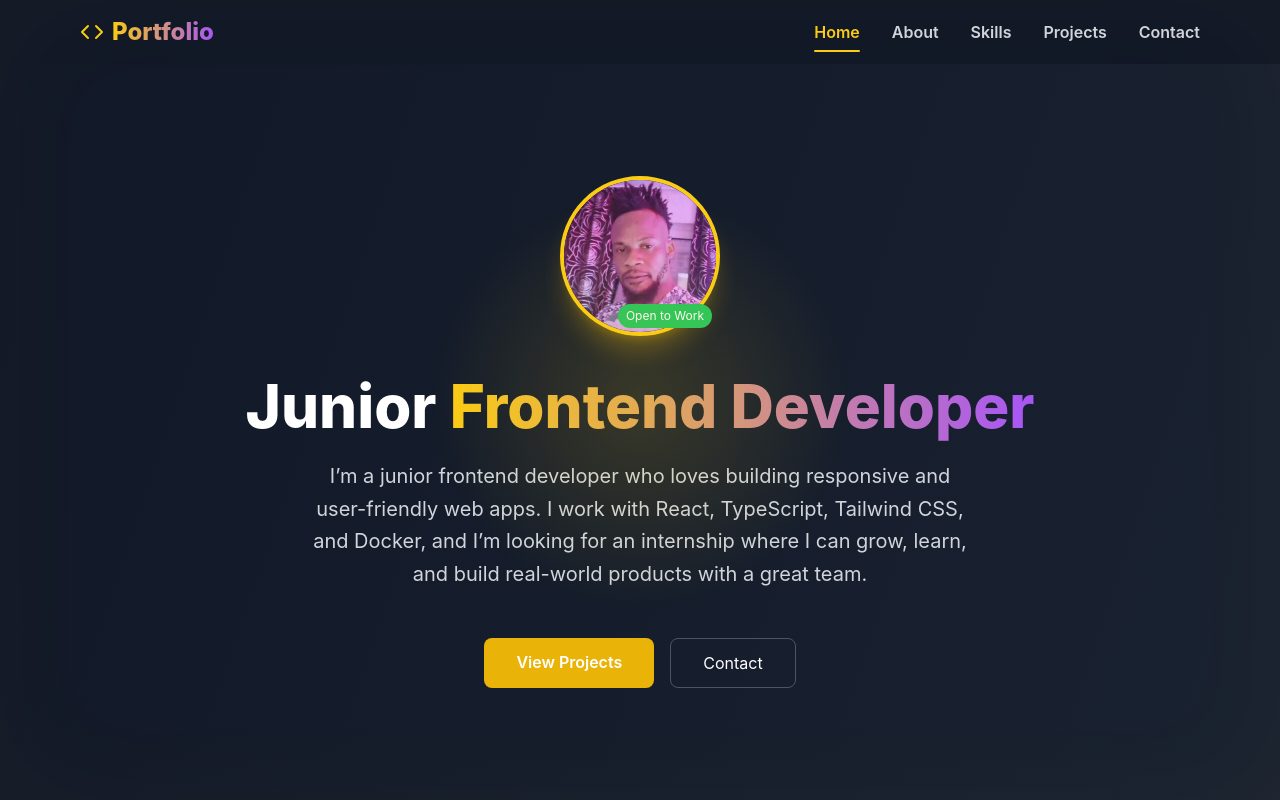
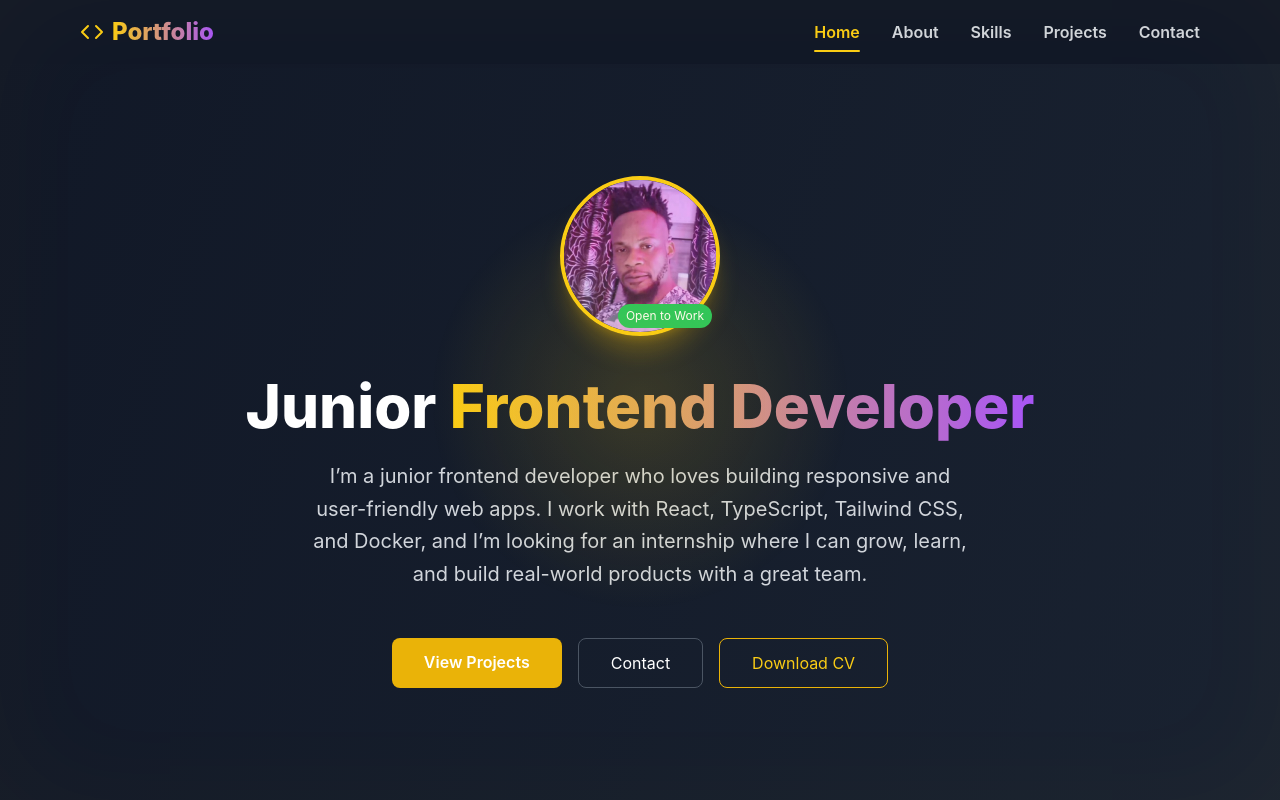
Before and after one commit to odionmurphy/portfolio, a React (Vite) app: page / in a window 1280 px wide. Shown: the top 800 px of the page. Built offline with nearby package versions, Linux system fonts and the light colour scheme; the HTML template or start-up script is replaced by a standard one.

Commit message:
feat: add CV download on home and fix contact API URL; show uploaded CV link on success

```diff
--- a/src/components/Contact.tsx
+++ b/src/components/Contact.tsx
@@ -60,11 +60,7 @@ const Contact: React.FC = () => {
 
     try {
       const apiUrl =
-        (import.meta.env.VITE_API_URL as string) ||
-        (typeof window !== "undefined"
-          ? window.location.origin
-          : "http://localhost:5000") ||
-        "http://localhost:5000";
+        (import.meta.env.VITE_API_URL as string) || "http://localhost:5000"; // default to backend API
 
       console.log("API URL:", apiUrl);
 
@@ -104,6 +100,7 @@ const Contact: React.FC = () => {
       setSuccess(true);
       setFormData({ name: "", email: "", message: "", phone: "" });
       setCvFile(null);
+      if (data.fileUrl) setUploadedFileUrl(data.fileUrl);
       setUploadedFileUrl(data.fileUrl || null);
     } catch (err: any) {
       console.error("Error:", err);
--- a/src/components/Hero.tsx
+++ b/src/components/Hero.tsx
@@ -74,6 +74,13 @@ const Hero: React.FC = () => {
         >
           Contact
         </a>
+        <a
+          href="/cv.pdf"
+          download
+          className="border border-yellow-500 text-yellow-400 px-8 py-3 rounded-lg hover:bg-yellow-500 hover:text-white transition"
+        >
+          Download CV
+        </a>
       </motion.div>
     </section>
   );
```
Also changed, not shown: 1 other file (tests, documents, lock files or other folders).
